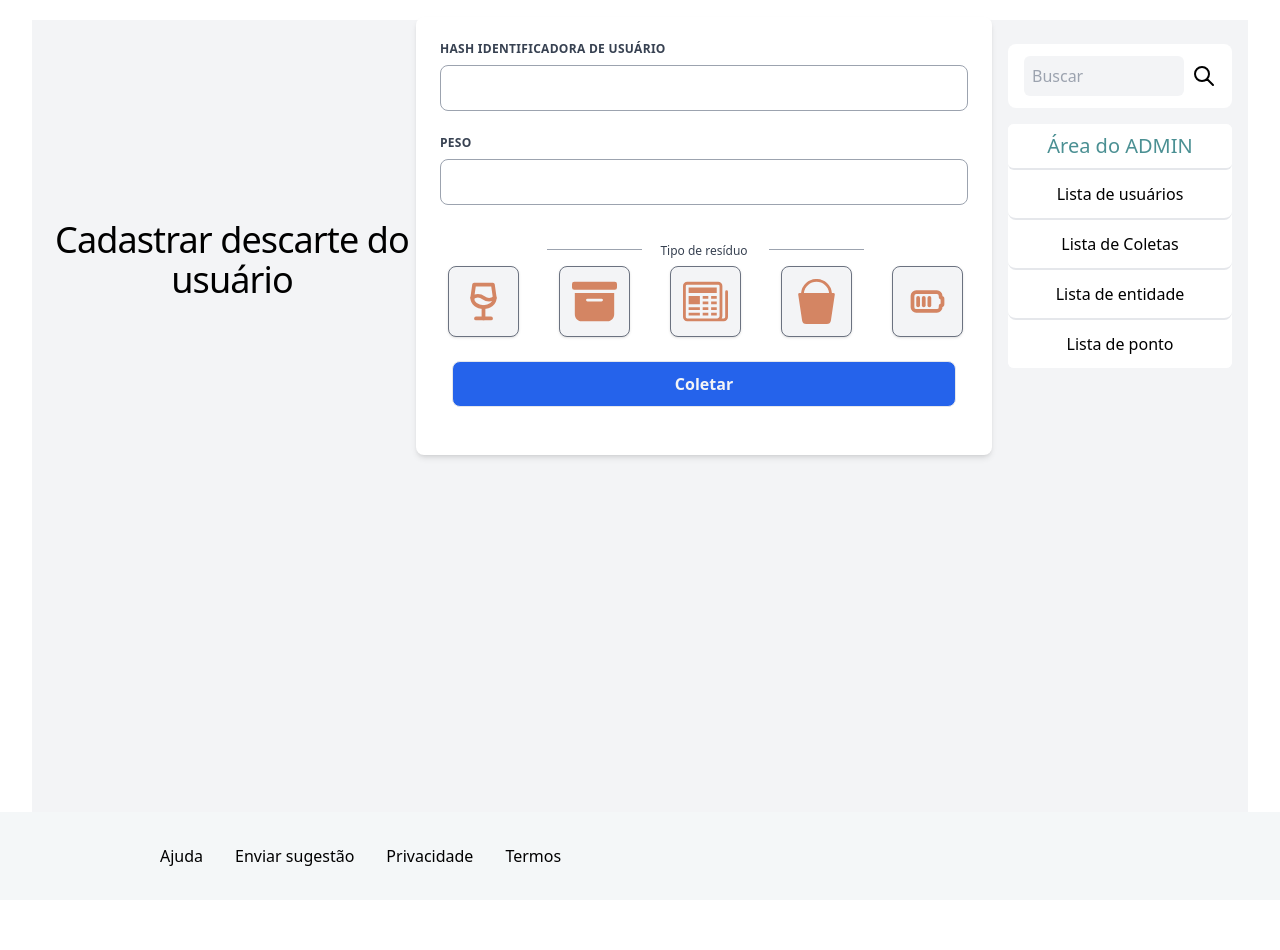
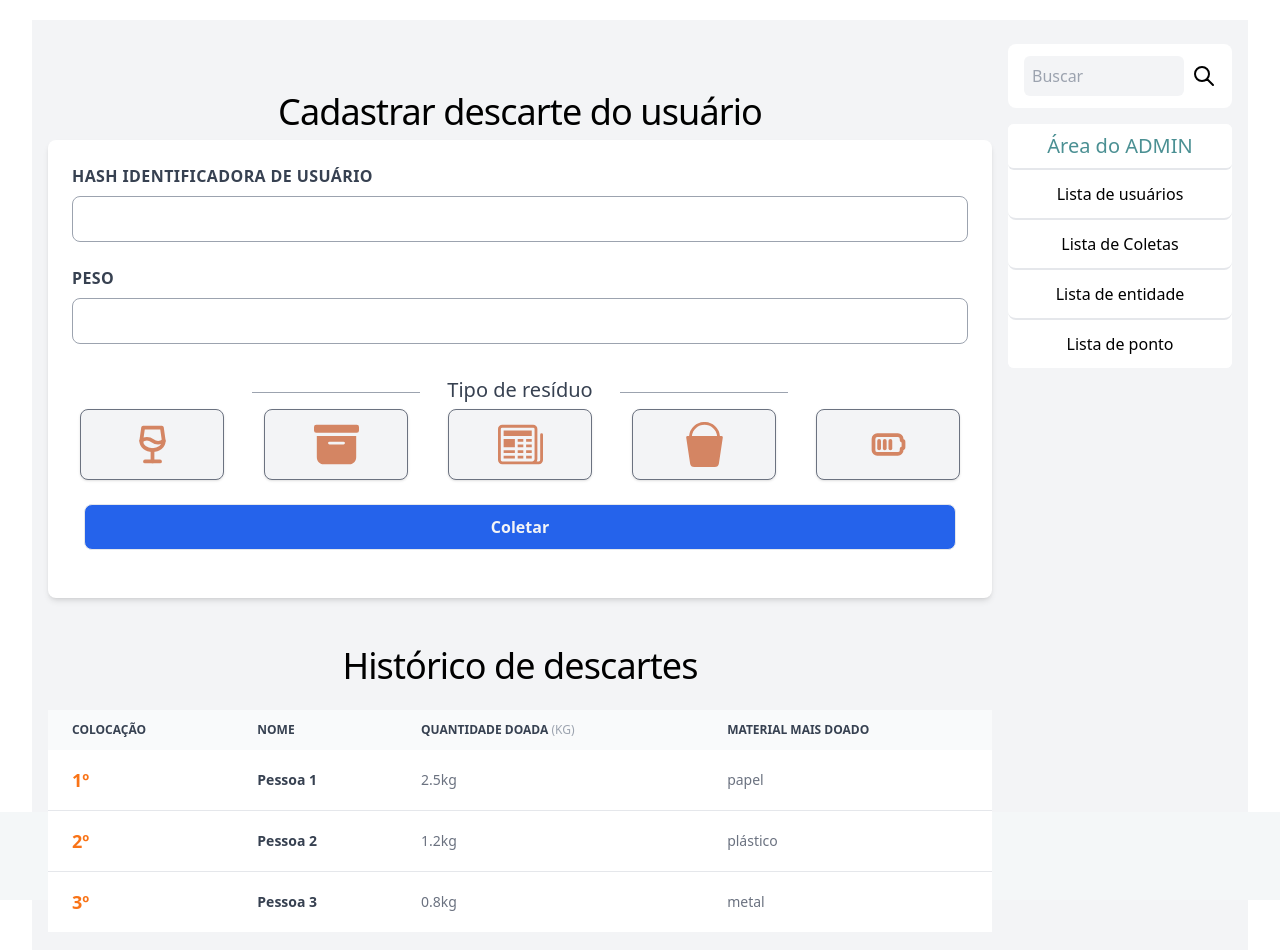
Before and after one commit to icoleta/icoleta-front, a React (Create React App) app: page /admin in a window 1280 px wide. Shown: the part 140-1090 px from the top of the page. Before the commit the page ends 1040 px from the top, so only its background shows below. Built offline with nearby package versions, Linux system fonts and the light colour scheme.

Commit message:
inicio cadastro descarte

```diff
--- a/src/pages/Admin/index.jsx
+++ b/src/pages/Admin/index.jsx
@@ -8,7 +8,7 @@ const AdminEntidade = () => {
 
         <div class="bg-gray-100 sm:grid grid-cols-5 grid-rows-2 px-4 py-6 min-h-full space-y-6 sm:space-y-0 sm:gap-4">
 
-            <div class="h-96 col-span-4 flex items-center">
+            <div class="col-span-4 items-center">
                 <div class="text-center mt-12">
                     <h2 class="text-4xl tracking-tight">
                         Cadastrar descarte do usuário
@@ -16,24 +16,24 @@ const AdminEntidade = () => {
                 </div>
 
                 <div class="flex justify-center my-2 mx-4 md:mx-0">
-                    <form class="w-full max-w-xl bg-white rounded-lg shadow-md p-6">
+                    <form class="w-full  bg-white rounded-lg shadow-md p-6">
                         <div class="flex flex-wrap -mx-3 mb-6">
 
                             <div class="w-full md:w-full px-3 mb-6">
-                                <label class="block uppercase tracking-wide text-gray-700 text-xs font-bold mb-2" for='Password'>Hash identificadora de usuário</label>
+                                <label class="block uppercase tracking-wide text-gray-700 text-xt font-bold mb-2" for='Password'>Hash identificadora de usuário</label>
                                 <input class="appearance-none block w-full bg-white text-gray-900 font-medium border border-gray-400 rounded-lg py-3 px-3 leading-tight focus:outline-none" type='password' required/>
                             </div>
                             <div class="w-full md:w-full px-3 mb-6">
-                                <label class="block uppercase tracking-wide text-gray-700 text-xs font-bold mb-2" for='Password'>Peso</label>
+                                <label class="block uppercase tracking-wide text-gray-700 text-xt font-bold mb-2" for='Password'>Peso</label>
                                 <input class="appearance-none block w-full bg-white text-gray-900 font-medium border border-gray-400 rounded-lg py-3 px-3 leading-tight focus:outline-none" type='password' required/>
                             </div>
 
 
                             <div class="mx-auto -mb-6 pb-1 mt-2">
-                                <span class="text-center text-xs text-gray-700">Tipo de resíduo</span>
+                                <span class="text-center text-xl text-gray-700">Tipo de resíduo</span>
                             </div>
                             <div class="flex items-center w-full mt-2">
-                                <div class="w-full md:w-1/3 px-3 pt-4 mx-2 ">
+                                <div class="w-6/12 md:w-1/3 px-3 pt-4 mx-2 ">
                                     <button class='appearance-none flex items-center justify-center block w-full bg-gray-100 text-gray-700 shadow border border-gray-500 rounded-lg py-3 px-3 leading-tight hover:bg-gray-200 hover:text-gray-700 focus:outline-none'>
                                         <svg xmlns="http://www.w3.org/2000/svg" color="#d48563"  class="icon icon-tabler icon-tabler-glass-full" width="45" height="45" viewBox="0 0 24 24" stroke-width="2" stroke="currentColor" fill="none" stroke-linecap="round" stroke-linejoin="round">
                                             <path stroke="none" d="M0 0h24v24H0z" fill="none"/> <line x1="8" y1="21" x2="16" y2="21" /> <line x1="12" y1="15" x2="12" y2="21" /> <path d="M17 3l1 7c0 3.012 -2.686 5 -6 5s-6 -1.988 -6 -5l1 -7h10z" /> <path d="M6 10a5 5 0 0 1 6 0a5 5 0 0 0 6 0" />
@@ -62,12 +62,87 @@ const AdminEntidade = () => {
                                 </div>
 
                             </div>
+
+
                         </div>
                         <div class="w-full md:w-full px-3 mb-6">
                             <button class="appearance-none block w-full bg-blue-600 text-gray-100 font-bold border border-gray-200 rounded-lg py-3 px-3 leading-tight hover:bg-blue-500 focus:outline-none focus:bg-white focus:border-gray-500">Coletar</button>
                         </div>
                     </form>
                 </div>
+
+                <div class="text-center mt-12  mb-6">
+                    <h2 class="text-4xl tracking-tight">
+                        Histórico de descartes
+                    </h2>
+                </div>
+
+                <div className="flex flex-col justify-center">
+
+                    <div className="overflow-x-auto relative">
+                        <table className="w-full text-sm text-left text-gray-500">
+                        <thead className="text-xs text-gray-700 uppercase bg-gray-50">
+                            <tr>
+                            <th scope="col" className="py-3 px-6">
+                                Colocação
+                            </th>
+                            <th scope="col" className="py-3 px-6">
+                                Nome
+                            </th>
+                            <th scope="col" className="py-3 px-6">
+                                Quantidade doada{" "}
+                                <span className="text-gray-400 font-normal">(kg)</span>
+                            </th>
+                            <th scope="col" className="py-3 px-6">
+                                Material mais doado
+                            </th>
+                            </tr>
+                        </thead>
+                        <tbody>
+                            <tr className="bg-white border-b">
+                            <th
+                                scope="row"
+                                className="py-4 px-6 font-bold text-lg text-orange-500 whitespace-nowrap"
+                            >
+                                1º
+                            </th>
+                            <td className="py-4 px-6 text-gray-700 font-semibold">
+                                Pessoa 1
+                            </td>
+                            <td className="py-4 px-6">2.5kg</td>
+                            <td className="py-4 px-6">papel</td>
+                            </tr>
+                            <tr className="bg-white border-b">
+                            <th
+                                scope="row"
+                                className="py-4 px-6 font-bold text-lg text-orange-500 whitespace-nowrap"
+                            >
+                                2º
+                            </th>
+                            <td className="py-4 px-6 text-gray-700 font-semibold">
+                                Pessoa 2
+                            </td>
+                            <td className="py-4 px-6">1.2kg</td>
+                            <td className="py-4 px-6">plástico</td>
+                            </tr>
+                            <tr className="bg-white">
+                            <th
+                                scope="row"
+                                className="py-4 px-6 font-bold text-lg text-orange-500 whitespace-nowrap"
+                            >
+                                3º
+                            </th>
+                            <td className="py-4 px-6 text-gray-700 font-semibold">
+                                Pessoa 3
+                            </td>
+                            <td className="py-4 px-6">0.8kg</td>
+                            <td className="py-4 px-6">metal</td>
+                            </tr>
+                        </tbody>
+                        </table>
+                    </div>
+                    </div>
+
             </div>
 
             <div class="h-96 col-span-1 ">
```
